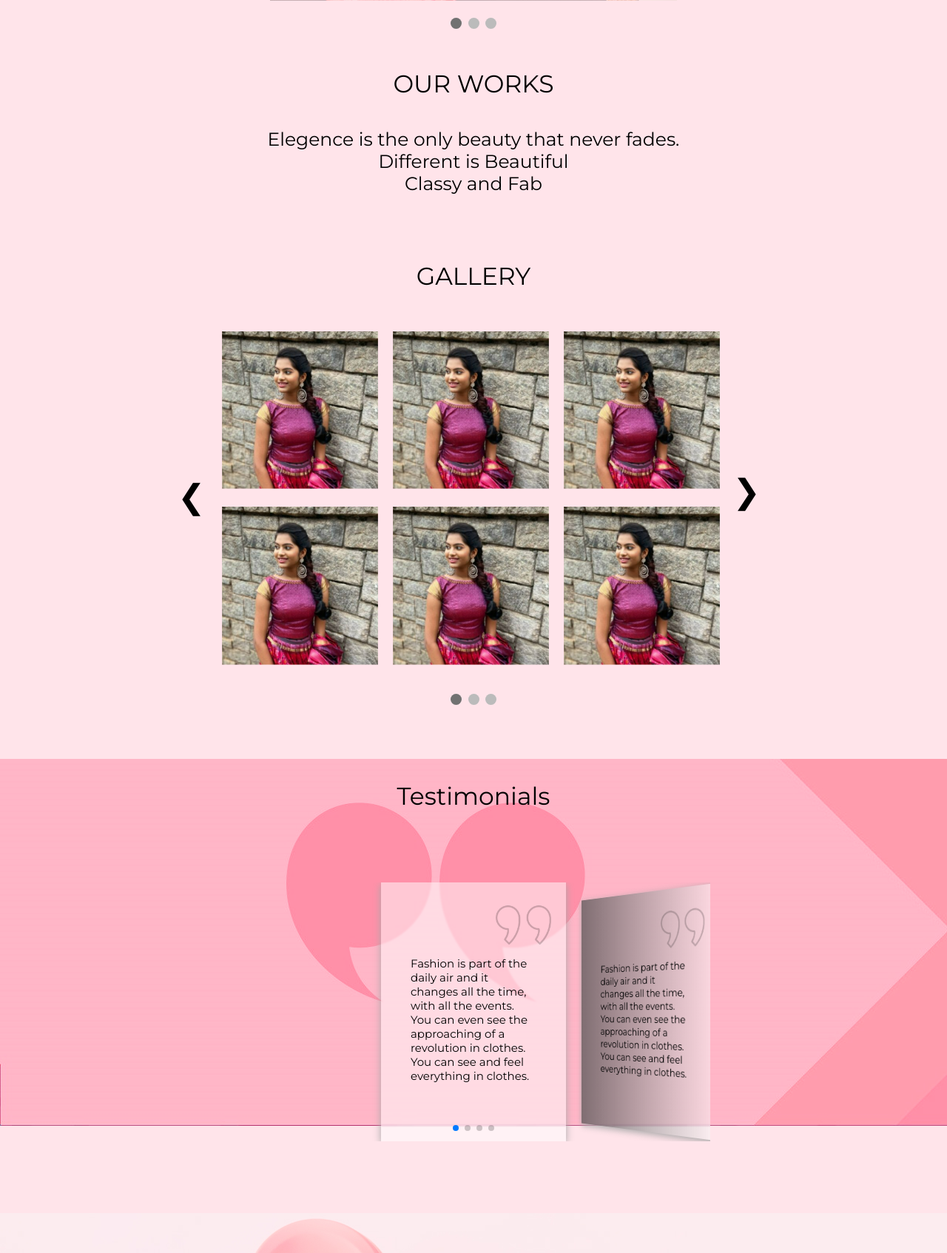
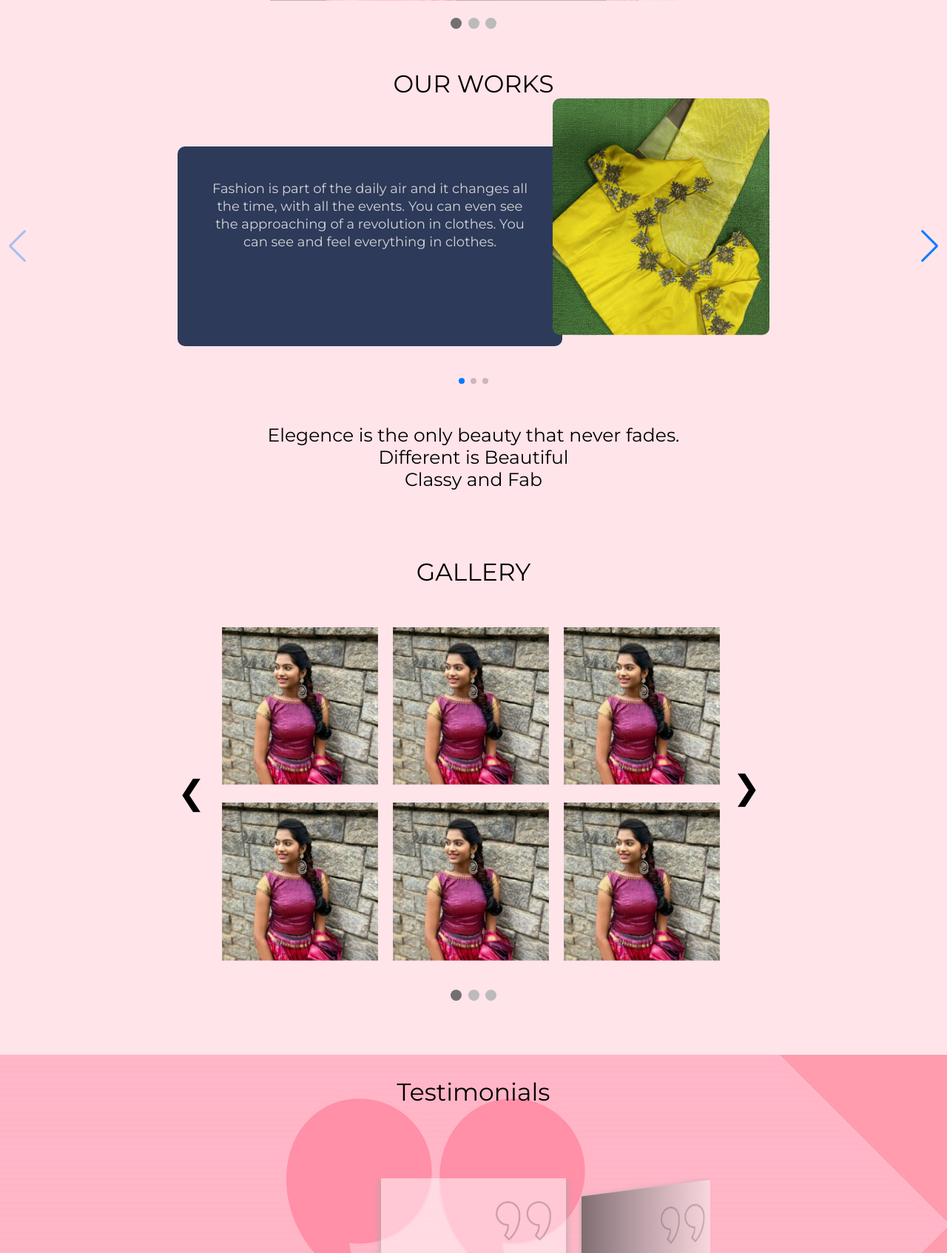
Before and after one commit to Kvn22xx/Thulir, a PHP site: page / in a window 1280 px wide. Shown: the part 1596-3290 px from the top of the page at 74% size. Run offline with PHP 8.4, Linux system fonts and the light colour scheme; some libraries are stand-ins or nearby versions.

Commit message:
ourworks

```diff
--- a/index.html
+++ b/index.html
@@ -13,6 +13,7 @@
     <title>Thulir Designers</title>
     <link rel="stylesheet" href="https://unpkg.com/swiper/swiper-bundle.min.css"/>
     <link rel="icon" type="image/png" href="assets/fav1.png"/>
+    <link rel="stylesheet" href="https://unpkg.com/swiper/swiper-bundle.min.css"/>
 </head>
 <body>
   <script src="https://ajax.googleapis.com/ajax/libs/jquery/2.1.1/jquery.min.js"></script>
@@ -99,11 +100,61 @@
       <p>
         OUR WORKS
       </p>
-      <!-- <div class="scrollable">
-        <img class="front" src="assets/InShot_20210309_135349061 (1).png">
-        <img class="back" src="assets/thulir logo (3).png">
-      </div> -->
     </div>
+    <div class="swiper mySwiper slider1">
+      <div class="swiper-wrapper">
+        <div class="swiper-slide">
+              <div class="slide-col">
+                  <div class="user-text">
+                      <p>
+                          Fashion is part of the daily air and it changes all
+                          the time, with all the events. You can even see the
+                          approaching of a revolution in clothes. You can see and
+                          feel everything in clothes.
+                      </p>
+                  </div>
+                  <div class="user-img">
+                      <img src="assets/layer1.png">
+                  </div>
+              </div>
+          </div>
+          <div class="swiper-slide">
+              <div class="slide-col">
+                  <div class="user-text">
+                      <p>
+                          Fashion is part of the daily air and it changes all
+                          the time, with all the events. You can even see the
+                          approaching of a revolution in clothes. You can see and
+                          feel everything in clothes.
+                      </p>
+                  </div>
+                  <div class="user-img">
+                      <img src="assets/layer11.png">
+                  </div>
+              </div>
+          </div>
+
+          <div class="swiper-slide">
+              <div class="slide-col">
+                  <div class="user-text">
+                      <p>
+                          Fashion is part of the daily air and it changes all
+                          the time, with all the events. You can even see the
+                          approaching of a revolution in clothes. You can see and
+                          feel everything in clothes.
+                      </p>
+                  </div>
+                  <div class="user-img">
+                      <img src="assets/layer1.png">
+                  </div>
+              </div>
+          </div>
+      </div>
+      <div class="swiper-button-next"></div>
+      <div class="swiper-button-prev"></div>
+      <div class="swiper-pagination swiper-pagination1"></div>
+    </div>
+
 
     <div class="textbox1">
       <a>Elegence is the only beauty that never fades.<br>Different is Beautiful<br>Classy and Fab</a>
@@ -169,7 +220,7 @@
         Testimonials
       </p>
     <section>
-      <div class="swiper mySwiper">
+      <div class="swiper mySwiper slider2">
         <div class="swiper-wrapper">
           <div class="swiper-slide c1">
               <div class="testimonial ">
@@ -225,7 +276,7 @@
           </div>
 
         </div>
-        <div class="swiper-pagination"></div>
+        <div class="swiper-pagination swiper-pagination2"></div>
       </div>
     </section>
     </div>
@@ -264,13 +315,33 @@
     </div>
 
   </div>
+  <script src="https://unpkg.com/swiper/swiper-bundle.min.js"></script>
 
+    <!-- Initialize Swiper -->
+    <script>
+      var swiper = new Swiper(".slider1", {
+        spaceBetween: 30,
+        centeredSlides: true,
+        autoplay: {
+          delay: 2500,
+          disableOnInteraction: false,
+        },
+        pagination: {
+          el: ".swiper-pagination1",
+          clickable: true,
+        },
+        navigation: {
+          nextEl: ".swiper-button-next",
+          prevEl: ".swiper-button-prev",
+        },
+      });
+    </script>
 
   <script src="https://unpkg.com/swiper/swiper-bundle.min.js"></script>
 
     <!-- Initialize Swiper -->
     <script>
-      var swiper = new Swiper(".mySwiper", {
+      var swiper = new Swiper(".slider2", {
         effect: "coverflow",
         grabCursor: true,
         centeredSlides: true,
@@ -283,7 +354,7 @@
           slideShadows: true,
         },
         pagination: {
-          el: ".swiper-pagination",
+          el: ".swiper-pagination2",
         },
       });
     </script>
--- a/styles.css
+++ b/styles.css
@@ -22,6 +22,71 @@ html,body{
 /* .c1{
     background-color: brown;
 } */
+
+.slider1 {
+    width: 100%;
+    height: 100%;
+  }
+
+  .slider1 .swiper-slide {
+    text-align: center;
+    font-size: 18px;
+
+
+    /* Center slide text vertically */
+    display: -webkit-box;
+    display: -ms-flexbox;
+    display: -webkit-flex;
+    display: flex;
+    -webkit-box-pack: center;
+    -ms-flex-pack: center;
+    -webkit-justify-content: center;
+    justify-content: center;
+    -webkit-box-align: center;
+    -ms-flex-align: center;
+    -webkit-align-items: center;
+    align-items: center;
+  }
+
+
+
+.slide-col{
+    width:800px;
+    height: 400px;
+    position: relative;
+    align-items: center;
+}
+.user-img
+{
+    position: absolute;
+    top: 0;
+    right: 0;
+    height: 100%;
+}
+.user-img img
+{
+    height: 80%;
+    border-radius: 10px;
+}
+.user-text
+{
+    background: #2d3a59;
+    width: 520px;
+    height: 270px;
+    position: absolute;
+    left:0;
+    top: 50%;
+    transform: translateY(-50%);
+    border-radius: 10px;
+    color: #d3d4d6;
+    padding: 45px;
+    box-sizing: border-box;
+    /* z-index: 2; */
+}
+.user-text p{
+    line-height: 24px;
+}
+
 .c1 {
     background-color: rgba(255, 255, 255, 0.5);
     backdrop-filter: blur(1px);
@@ -53,13 +118,13 @@ html,body{
     height: 500px;
 }
 
-.swiper {
+.slider2 {
   width: 50%;
   padding-top: 50px;
   padding-bottom: 50px;
 }
 
-.swiper-slide {
+.slider2 .swiper-slide {
   background-position: center;
   background-size: cover;
   width: 300px !important;
@@ -533,7 +598,26 @@ section{
     }
   }
 @media screen and (max-width:420px)
-{   .swiper-slide {
+{   .slider1. .slide-col
+    {
+        width: 250px !important;
+        height: 200px !important;
+    }
+    .user-img{
+        height: 50%;
+    }
+    .user-text{
+        width: 250px;
+        height: 100px;
+        top: 20%;
+        padding: 10px;
+    }
+    .user-text p{
+        font-size: 6px;
+        line-height: 10px;
+        padding-top: 25px;
+    }
+    .slider2 .swiper-slide {
 
     width: 100px !important;
     height: 180px !important;
@@ -623,7 +707,7 @@ section{
     }
 }
 @media screen and (max-width:640px) and (min-width: 421px)
-{   .swiper-slide {
+{   .slider2 .swiper-slide {
 
     width: 160px !important;
     height: 250px !important;
@@ -823,7 +907,7 @@ section{
     }
 }
 @media screen and (min-width:640px)
-{   .swiper-slide {
+{   .slider2 .swiper-slide {
 
     width: 180px !important;
     height: 280px !important;
@@ -938,7 +1022,7 @@ section{
 }
 
 @media screen and (min-width:800px)
-{   .swiper-slide {
+{   .slider2 .swiper-slide {
 
     width: 200px !important;
     height: 300px !important;
@@ -1062,7 +1146,7 @@ section{
     }
 }
 @media screen and (min-width:1024px)
-{   .swiper-slide {
+{   .slider2 .swiper-slide {
 
     width: 230px !important;
     height: 330px !important;
@@ -1170,7 +1254,7 @@ section{
     }
 }
 @media screen and (min-width:1280px)
-{   .swiper-slide {
+{   .slider2 .swiper-slide {
 
     width: 250px !important;
     height: 350px !important;
@@ -1270,7 +1354,7 @@ section{
         height: 281px;
         padding-top: 125px;
     }
-    .swiper-slide {
+    .slider2 .swiper-slide {
 
         width: 300px !important;
         height: 400px !important;
@@ -1297,7 +1381,7 @@ section{
     }
 }
 @media screen and (min-width:1600px)
-{   .swiper-slide {
+{   .slider2 .swiper-slide {
 
     width: 350px !important;
     height: 450px !important;
```
Also changed, not shown: assets/layer1.png (added), assets/layer11.png (added), 1 other file.
